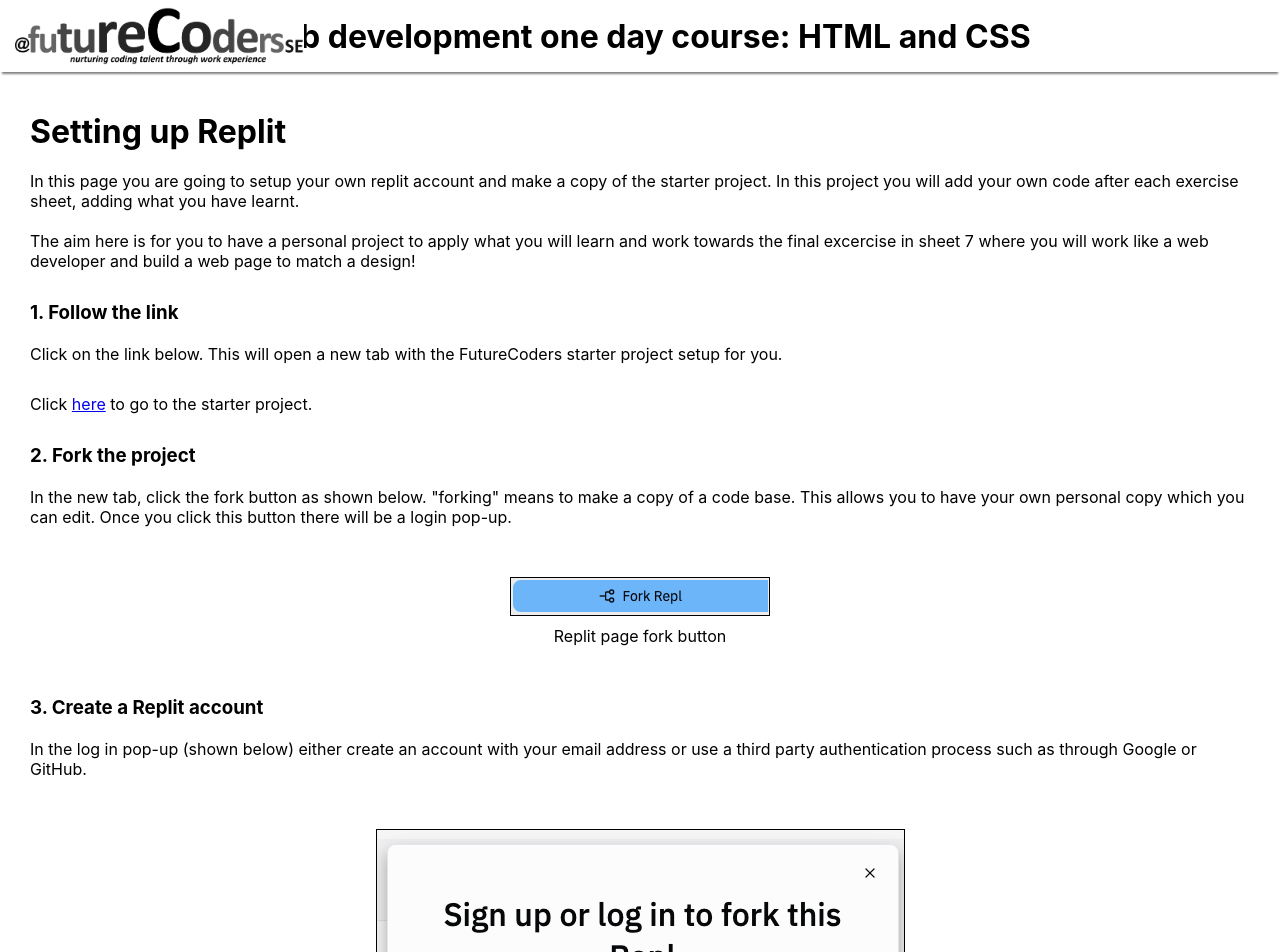
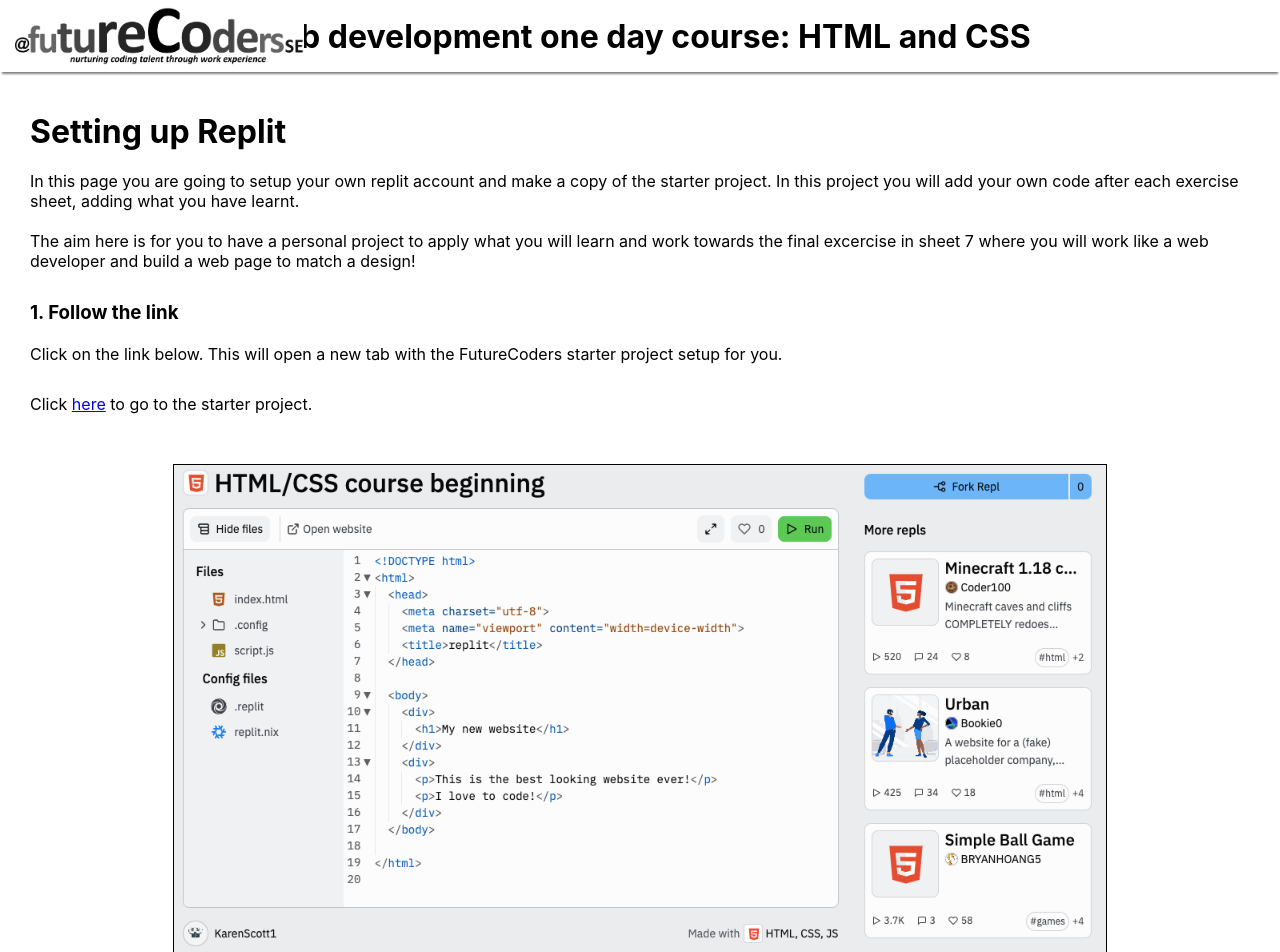
Before and after one commit to futureCodersSE/web-dev-one-day, a React (Create React App) app: page /replit-setup in a window 1280 px wide. Shown: the top 952 px of the page. Built offline with nearby package versions, Linux system fonts and the light colour scheme.

Commit message:
added replit for extension and instructions

```diff
--- a/src/Worksheets/2.js
+++ b/src/Worksheets/2.js
@@ -59,8 +59,6 @@
         on <a href="https://codepen.io">CodePen</a>.
       </iframe>
 
-      {/* external styling & link -> setup to look like web page */}
-      {/* exercise must be done in another embed?? */}
       <ExerciseTextBlock
         title="3. External stylesheets"
         text="In this exercise you are going to add an external stylesheet for styling."
--- a/src/Worksheets/Forms.js
+++ b/src/Worksheets/Forms.js
@@ -64,6 +64,11 @@
 
       <p className="italic">Hint: set the href attribute to the file path of the form.js file</p>
 
+      <p>Below is an example of a replit project with page navigation. Have a look at the code to gain an undestanding of how linking HTML pages works {`(click Show files)`}.</p>
+
+      <iframe title="page linking replit embed" frameBorder="0" width="100%" height="500px" src="https://replit.com/@KarenScott1/Extension-page-linking-example?embed=true"></iframe>
+
+
       <MyFigure
         width="70%"
         imgSrc={formExample}
@@ -71,6 +76,8 @@
         caption="Fig 2: HTML styled form example"
       />
 
+
+
     </PageTemplate>
   )
 };
--- a/src/Worksheets/ReplitSetup.js
+++ b/src/Worksheets/ReplitSetup.js
@@ -7,6 +7,7 @@
 import replitLogin from '../assets/replit/replit-login.png';
 import replitInvite from '../assets/replit/replit-invite.png';
 import replitShareScreen from '../assets/replit/replit-share-screen.png';
+import replitStart from '../assets/replit/replit-start.png';
 
 function ReplitSetup() {
 
@@ -23,9 +24,14 @@
         text="Click on the link below. This will open a new tab with the FutureCoders starter project setup for you."
       />
 
-      <p>Click <a href="www.sfgf">here</a> to go to the starter project.</p>
+      <p>Click <a href="https://replit.com/@KarenScott1/HTMLCSS-course-beginning#index.html" target="_blank" rel="noopener noreferrer">here</a> to go to the starter project.</p>
 
-      {/* <MyFigure imgSrc={} altText="future coders starter project file" caption="This is the page the link takes you to"/> */}
+      <MyFigure
+        width="80%"
+        imgSrc={replitStart}
+        altText="future coders starter project file"
+        caption="Replit FutureCoders starter project"
+      />
 
       <ExerciseTextBlock
         title="2. Fork the project"
```
Also changed, not shown: Topics/1-Introduction-HTML.md (+1 -1 lines), src/assets/replit/replit-start.png (added).
